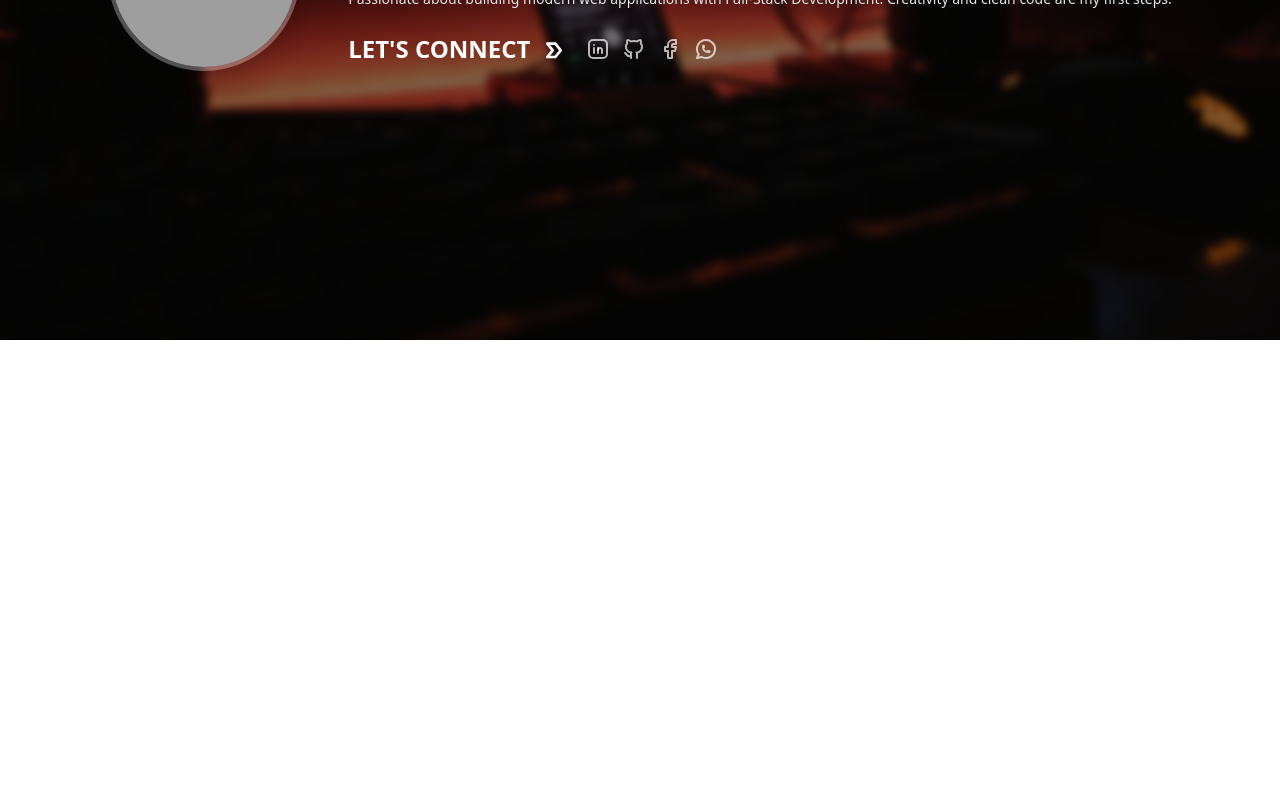
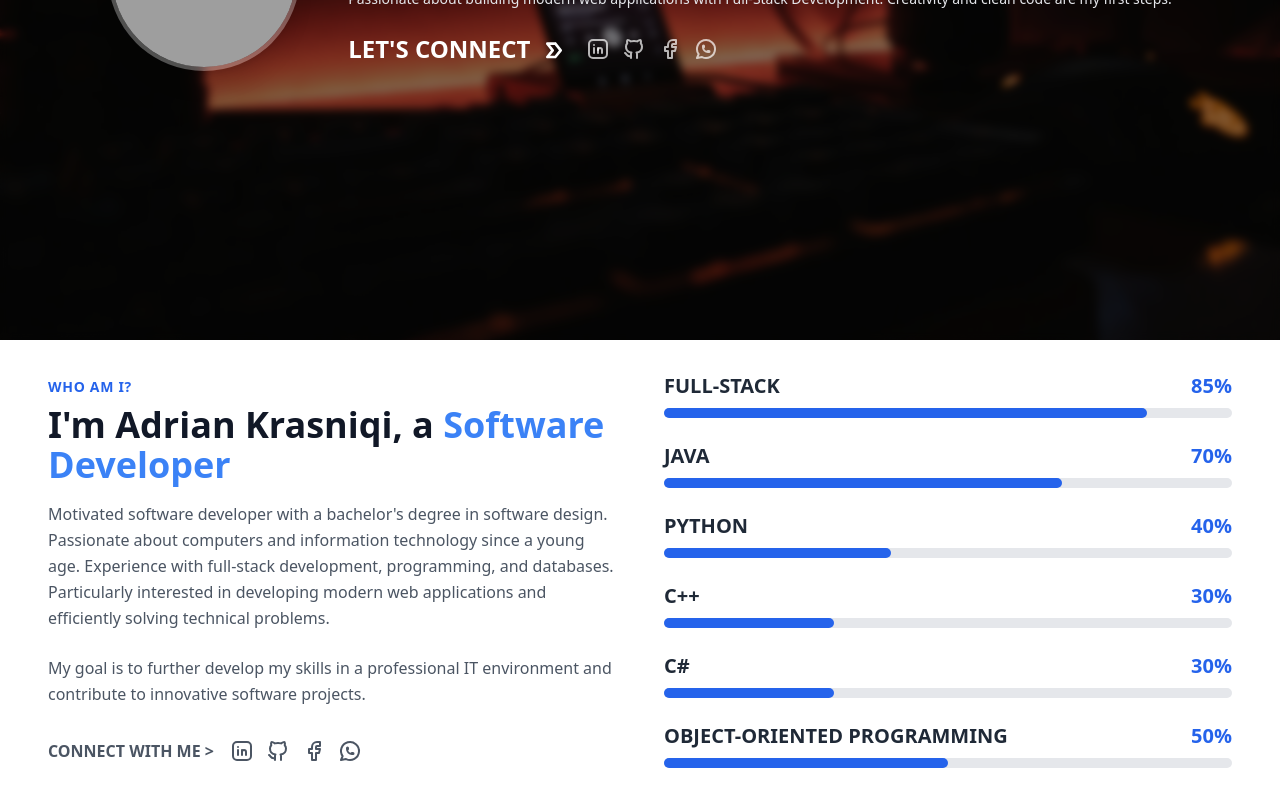
Before and after one commit to AdrianK004/portfolio, a React (Vite) app: page / in a window 1280 px wide. Shown: the part 460-1260 px from the top of the page. Before the commit the page ends 800 px from the top, so only its background shows below. Built offline with nearby package versions, Linux system fonts and the light colour scheme; grey boxes are pictures that could not be loaded.

Commit message:
Added About Page

```diff
--- a/src/App.jsx
+++ b/src/App.jsx
@@ -1,5 +1,6 @@
 import Header from './components/Header';
 import Home from './sections/Home';
+import About from './sections/about';
 
 function App() {
   return (
@@ -8,6 +9,7 @@ function App() {
       <main>
         <Home />
         <div className="bg-white">
+        <About />
         </div>
       </main>
     </>
--- a/src/components/Header.jsx
+++ b/src/components/Header.jsx
@@ -6,7 +6,11 @@ function Header() {
   const navLinks = [
     { name: 'Home', href: '#home' },
     { name: 'About', href: '#about' },
-    { name: 'Projects', href: '#projects' },
+    { name: 'Journey', href: '#journey' },
+    { name: 'Skills', href: '#skills' },
+    { name: 'Work', href: '#work' },
+    { name: 'Statics', href: '#statics' },
+    { name: 'Blog', href: '#blog' },
     { name: 'Contact', href: '#contact' },
   ];
 
--- /dev/null
+++ b/src/sections/about.jsx
@@ -0,0 +1,145 @@
+import React, { useEffect, useRef, useState } from 'react';
+
+const About = () => {
+  const [skills, setSkills] = useState([
+    { name: 'FULL-STACK', percent: 85, width: 0 },
+    { name: 'JAVA', percent: 70, width: 0 },
+    { name: 'PYTHON', percent: 40, width: 0 },
+    { name: 'C++', percent: 30, width: 0 },
+    { name: 'C#', percent: 30, width: 0 },
+    { name: 'OBJECT-ORIENTED PROGRAMMING', percent: 50, width: 0 },
+  ]);
+
+  const sectionRef = useRef(null);
+  const [hasAnimated, setHasAnimated] = useState(false);
+  const [textVisible, setTextVisible] = useState(false);
+
+  useEffect(() => {
+    const observer = new IntersectionObserver(
+      (entries) => {
+        entries.forEach((entry) => {
+          if (entry.isIntersecting && !hasAnimated) {
+            setHasAnimated(true);
+            setTextVisible(true);
+            skills.forEach((skill, index) => {
+              setTimeout(() => {
+                setSkills((prev) =>
+                  prev.map((s, i) =>
+                    i === index ? { ...s, width: s.percent } : s
+                  )
+                );
+              }, index * 150);
+            });
+          }
+        });
+      },
+      { threshold: 0.3 }
+    );
+
+    if (sectionRef.current) {
+      observer.observe(sectionRef.current);
+    }
+
+    return () => {
+      if (sectionRef.current) {
+        observer.unobserve(sectionRef.current);
+      }
+    };
+  }, [hasAnimated]);
+
+  return (
+    <section id="about" ref={sectionRef} className="py-8 px-6 md:px-12 bg-white dark:bg-gray-900">
+      <div className="max-w-7xl mx-auto">
+        <div className="grid md:grid-cols-2 gap-12 items-center">
+          <div>
+            <h3
+              className={`text-sm uppercase tracking-wider text-blue-600 dark:text-blue-400 font-semibold mb-2 transition-all duration-700 ${
+                textVisible ? 'opacity-100 translate-y-0' : 'opacity-0 translate-y-10'
+              }`}
+              style={{ transitionDelay: '0ms' }}
+            >
+              WHO AM I?
+            </h3>
+            <h2
+              className={`text-3xl md:text-4xl font-bold text-gray-900 dark:text-white mb-4 transition-all duration-700 ${
+                textVisible ? 'opacity-100 translate-y-0' : 'opacity-0 translate-y-10'
+              }`}
+              style={{ transitionDelay: '100ms' }}
+            >
+              I'm Adrian Krasniqi, a <span className="text-blue-500">Software Developer</span>
+            </h2>
+            <p
+              className={`text-gray-600 dark:text-gray-300 leading-relaxed mb-6 transition-all duration-700 ${
+                textVisible ? 'opacity-100 translate-y-0' : 'opacity-0 translate-y-10'
+              }`}
+              style={{ transitionDelay: '200ms' }}
+            >
+              Motivated software developer with a bachelor's degree in software design. Passionate about computers and
+              information technology since a young age. Experience with full-stack development, programming, and databases.
+              Particularly interested in developing modern web applications and efficiently solving technical problems.
+            </p>
+            <p
+              className={`text-gray-600 dark:text-gray-300 leading-relaxed mb-8 transition-all duration-700 ${
+                textVisible ? 'opacity-100 translate-y-0' : 'opacity-0 translate-y-10'
+              }`}
+              style={{ transitionDelay: '300ms' }}
+            >
+              My goal is to further develop my skills in a professional IT environment and contribute to innovative software projects.
+            </p>
+
+            <div
+              className={`flex flex-wrap gap-4 items-center transition-all duration-700 ${
+                textVisible ? 'opacity-100 translate-x-0' : 'opacity-0 -translate-x-10'
+                }`}
+                style={{ transitionDelay: '800ms' }}
+            >
+              <p className="text-gray-600 dark:text-gray-300 font-semibold">
+                CONNECT WITH ME &gt;
+              </p>
+              <div className="flex gap-3">
+                {/* LinkedIN */}
+                <a href="https://www.linkedin.com/in/adrian-krasniqi-170511400/" className="text-gray-600 hover:text-blue-600 dark:text-gray-400 dark:hover:text-blue-400 transition-colors duration-200">
+                  <svg xmlns="http://www.w3.org/2000/svg" width="24" height="24" viewBox="0 0 24 24" fill="none" stroke="currentColor" strokeWidth="2" strokeLinecap="round" strokeLinejoin="round" className="icon icon-tabler icons-tabler-outline icon-tabler-brand-linkedin"><path stroke="none" d="M0 0h24v24H0z" fill="none" /><path d="M8 11v5" /><path d="M8 8v.01" /><path d="M12 16v-5" /><path d="M16 16v-3a2 2 0 1 0 -4 0" /><path d="M3 7a4 4 0 0 1 4 -4h10a4 4 0 0 1 4 4v10a4 4 0 0 1 -4 4h-10a4 4 0 0 1 -4 -4l0 -10" /></svg>
+                </a>
+
+                {/* GitHub */}
+                <a href="https://github.com/AdrianK004" className="text-gray-600 hover:text-blue-600 dark:text-gray-400 dark:hover:text-blue-400 transition-colors duration-200">
+                  <svg xmlns="http://www.w3.org/2000/svg" width="24" height="24" viewBox="0 0 24 24" fill="none" stroke="currentColor" strokeWidth="2" strokeLinecap="round" strokeLinejoin="round" className="icon icon-tabler icons-tabler-outline icon-tabler-brand-github"><path stroke="none" d="M0 0h24v24H0z" fill="none" /><path d="M9 19c-4.3 1.4 -4.3 -2.5 -6 -3m12 5v-3.5c0 -1 .1 -1.4 -.5 -2c2.8 -.3 5.5 -1.4 5.5 -6a4.6 4.6 0 0 0 -1.3 -3.2a4.2 4.2 0 0 0 -.1 -3.2s-1.1 -.3 -3.5 1.3a12.3 12.3 0 0 0 -6.2 0c-2.4 -1.6 -3.5 -1.3 -3.5 -1.3a4.2 4.2 0 0 0 -.1 3.2a4.6 4.6 0 0 0 -1.3 3.2c0 4.6 2.7 5.7 5.5 6c-.6 .6 -.6 1.2 -.5 2v3.5" /></svg>
+                </a>
+
+                {/* Facebook */}
+                <a href="https://www.facebook.com/adrian.krasniqi.32241/" className="text-gray-600 hover:text-blue-600 dark:text-gray-400 dark:hover:text-blue-400 transition-colors duration-200">
+                  <svg xmlns="http://www.w3.org/2000/svg" width="24" height="24" viewBox="0 0 24 24" fill="none" stroke="currentColor" strokeWidth="2" strokeLinecap="round" strokeLinejoin="round" className="icon icon-tabler icons-tabler-outline icon-tabler-brand-facebook"><path stroke="none" d="M0 0h24v24H0z" fill="none" /><path d="M7 10v4h3v7h4v-7h3l1 -4h-4v-2a1 1 0 0 1 1 -1h3v-4h-3a5 5 0 0 0 -5 5v2h-3" /></svg>
+                </a>
+                {/* Whatsapp */}
+                <a href="https://wa.me/38349427652" className="text-gray-600 hover:text-blue-600 dark:text-gray-400 dark:hover:text-blue-400 transition-colors duration-200">
+                  <svg xmlns="http://www.w3.org/2000/svg" width="24" height="24" viewBox="0 0 24 24" fill="none" stroke="currentColor" strokeWidth="2" strokeLinecap="round" strokeLinejoin="round" className="icon icon-tabler icons-tabler-outline icon-tabler-brand-whatsapp"><path stroke="none" d="M0 0h24v24H0z" fill="none" /><path d="M3 21l1.65 -3.8a9 9 0 1 1 3.4 2.9l-5.05 .9" /><path d="M9 10a.5 .5 0 0 0 1 0v-1a.5 .5 0 0 0 -1 0v1a5 5 0 0 0 5 5h1a.5 .5 0 0 0 0 -1h-1a.5 .5 0 0 0 0 1" /></svg>
+                </a>
+              </div>
+            </div>
+          </div>
+
+          {/* Kolona e djathtë - Skill Bars */}
+          <div className="space-y-6">
+            {skills.map((skill, idx) => (
+              <div key={idx}>
+                <div className="flex justify-between mb-2">
+                  <span className="text-xl font-bold text-gray-800 dark:text-gray-200">{skill.name}</span>
+                  <span className="text-xl font-bold text-blue-600 dark:text-blue-600">{skill.width}%</span>
+                </div>
+                <div className="w-full bg-gray-200 dark:bg-gray-700 rounded-full h-2.5">
+                  <div
+                    className="bg-blue-600 h-2.5 rounded-full transition-all duration-1000 ease-out"
+                    style={{ width: `${skill.width}%` }}
+                  ></div>
+                </div>
+              </div>
+            ))}
+          </div>
+        </div>
+      </div>
+    </section>
+  );
+};
+
+export default About;
```
